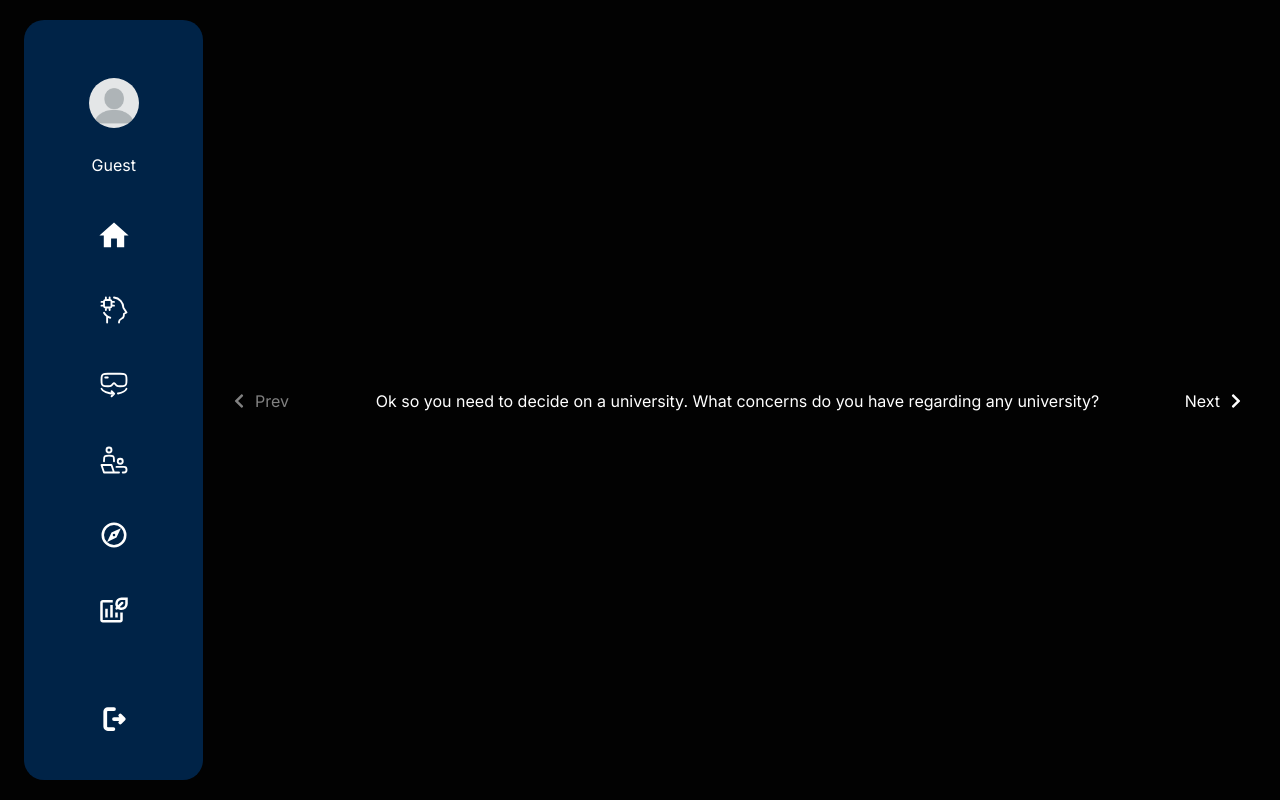
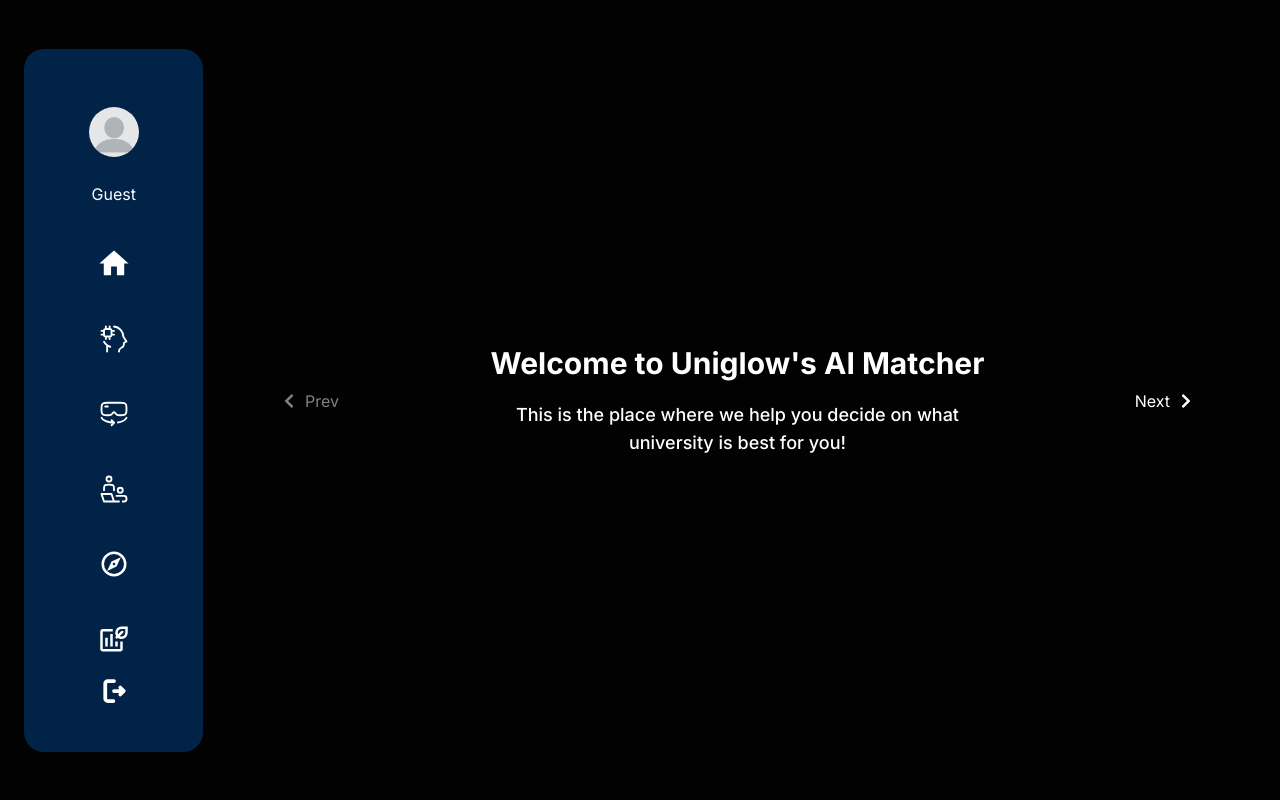
Before and after one commit to ebeeyuuu/react-uniglow, a Next.js app: page /pages/main/ai-matching in a window 1280 px wide. Built offline with nearby package versions, Linux system fonts and the light colour scheme.

Commit message:
Fixed padding with BentoBox.tsx and NavBar.tsx (Main folder) along with making separate components for each slide

```diff
--- /dev/null
+++ b/src/app/components/Main/AI-Matcher/FifthSlide.tsx
@@ -0,0 +1,9 @@
+import React from 'react'
+
+const FifthSlide = () => {
+  return (
+    <div>FifthSlide</div>
+  )
+}
+
+export default FifthSlide
--- /dev/null
+++ b/src/app/components/Main/AI-Matcher/FirstSlide.tsx
@@ -0,0 +1,18 @@
+import React from 'react'
+
+const FirstSlide = () => {
+  return (
+    <div className="w-full h-full flex justify-center items-center">
+      <div className="flex flex-col gap-y-[20px] w-3/4">
+        <div className="text-3xl font-bold text-center">
+          Welcome to Uniglow&apos;s AI Matcher
+        </div>
+        <div className="text-lg font-medium text-center">
+          This is the place where we help you decide on what university is best for you!
+        </div>
+      </div>
+    </div>
+  )
+}
+
+export default FirstSlide
--- /dev/null
+++ b/src/app/components/Main/AI-Matcher/FourthSlide.tsx
@@ -0,0 +1,9 @@
+import React from 'react'
+
+const FourthSlide = () => {
+  return (
+    <div>FourthSlide</div>
+  )
+}
+
+export default FourthSlide
--- a/src/app/components/Main/AI-Matcher/Questions.tsx
+++ b/src/app/components/Main/AI-Matcher/Questions.tsx
@@ -1,14 +1,21 @@
 import React from 'react'
 import SlidePresentation from './SlidePresentation'
+
+// import slides from separate files
+import FirstSlide from './FirstSlide'
+import SecondSlide from './SecondSlide'
+import ThirdSlide from './ThirdSlide'
+import FourthSlide from './FourthSlide'
+import FifthSlide from './FifthSlide'
 
 const Questions = () => {
   return (
     <SlidePresentation numSlides={5}>
-      <div>Ok so you need to decide on a university. What concerns do you have regarding any university?</div>
-      <div>On a scale of 1-100 how confident do you think you know what university, course, and country you want to go to/settle in?</div>
-      <div>Do you have an idea of what country you want to study in? If so what is it?</div>
-      <div>Do you know what career you want to be? Its ok if you don't know yet. If you do know what you want to work as enter it here:</div>
-      <div>Okay. We are all set and have all the information we need to determine which is the <strong>best university for you.</strong> Generating options...</div>
+      <FirstSlide />
+      <SecondSlide />
+      <ThirdSlide />
+      <FourthSlide />
+      <FifthSlide />
     </SlidePresentation>
   )
 }
--- /dev/null
+++ b/src/app/components/Main/AI-Matcher/SecondSlide.tsx
@@ -0,0 +1,11 @@
+import React from 'react'
+
+const SecondSlide = () => {
+  return (
+    <div>
+      SecondSlide
+    </div>
+  )
+}
+
+export default SecondSlide
--- a/src/app/components/Main/AI-Matcher/SlidePresentation.tsx
+++ b/src/app/components/Main/AI-Matcher/SlidePresentation.tsx
@@ -40,7 +40,7 @@
       <button
         onClick={prevSlide}
         disabled={currentSlide === 0}
-        className="absolute left-[20px] top-1/2 transform -translate-y-1/2 text-white flex items-center disabled:opacity-50 disabled:cursor-not-allowed"
+        className="absolute left-[70px] top-1/2 transform -translate-y-1/2 text-white flex items-center disabled:opacity-50 disabled:cursor-not-allowed"
       >
         <FaChevronLeft className="mr-2" />
         <span>Prev</span>
@@ -66,7 +66,7 @@
       <button
         onClick={nextSlide}
         disabled={currentSlide === numSlides - 1}
-        className="absolute right-[20px] top-1/2 transform -translate-y-1/2 text-white flex items-center disabled:opacity-50 disabled:cursor-not-allowed"
+        className="absolute right-[70px] top-1/2 transform -translate-y-1/2 text-white flex items-center disabled:opacity-50 disabled:cursor-not-allowed"
       >
         <span>Next</span>
         <FaChevronRight className="ml-2" />
--- /dev/null
+++ b/src/app/components/Main/AI-Matcher/ThirdSlide.tsx
@@ -0,0 +1,11 @@
+import React from 'react'
+
+const ThirdSlide = () => {
+  return (
+    <div>
+      ThirdSlide
+    </div>
+  )
+}
+
+export default ThirdSlide
--- a/src/app/components/Main/BentoBox.tsx
+++ b/src/app/components/Main/BentoBox.tsx
@@ -16,7 +16,7 @@
 const BentoBox = () => {
   return (
     <HoverProvider>
-      <div className="w-full h-[96.6%] ml-[50px] flex justify-center items-center font-bold text-center mt-[2px] max-[1000px]:ml-0 px-[15px] max-[700px]:px-[10px] max-[700px]:py-[15px]">
+      <div className="w-full h-full ml-[50px] flex justify-center items-center font-bold text-center mt-[2px] max-[1000px]:ml-0 px-[15px] max-[700px]:px-[10px] max-[700px]:py-[15px]">
         <div className="grid grid-cols-6 grid-rows-3 gap-[20px] w-full h-full max-[2000px]:grid-rows-6 max-[2000px]:grid-cols-6 max-[700px]:gap-[10px]">
           <AIMatcherSection index={0} />
           <VRToursSection index={1} />
--- a/src/app/components/Main/NavBar.tsx
+++ b/src/app/components/Main/NavBar.tsx
@@ -54,7 +54,7 @@
   return (
     <div className="flex items-center justify-center h-screen">
       <nav
-        className={`bg-[#002347] text-white p-4 flex flex-col h-[95%] justify-between items-center rounded-[20px] max-[1000px]:flex-row max-[1000px]:w-[95%] max-[1000px]:h-[100px] max-[1000px]:ml-0 max-[1000px]:mt-[30px] absolute left-[24px] max-[1000px]:top-[20px] max-[1000px]:left-1/2 max-[1000px]:-translate-x-1/2 opacity-100 transition-colors duration-500 ease-in-out`}
+        className={`bg-[#002347] text-white p-4 flex flex-col h-[calc(100%-[10px])] justify-between items-center rounded-[20px] max-[1000px]:flex-row max-[1000px]:w-[calc(100%-10px)] max-[1000px]:h-[100px] max-[1000px]:ml-0 max-[1000px]:mt-[30px] absolute left-[24px] max-[1000px]:top-[20px] max-[1000px]:left-1/2 max-[1000px]:-translate-x-1/2 opacity-100 transition-colors duration-500 ease-in-out`}
         onMouseEnter={() => setIsHover(true)}
         onMouseLeave={() => setIsHover(false)}
       >
```
